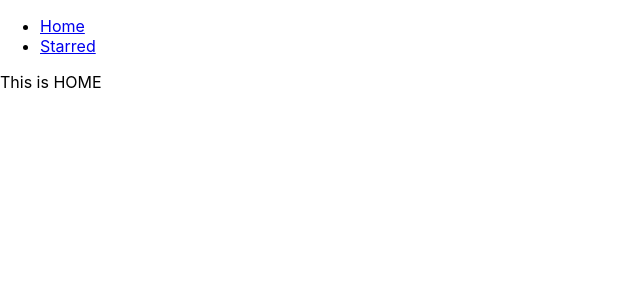
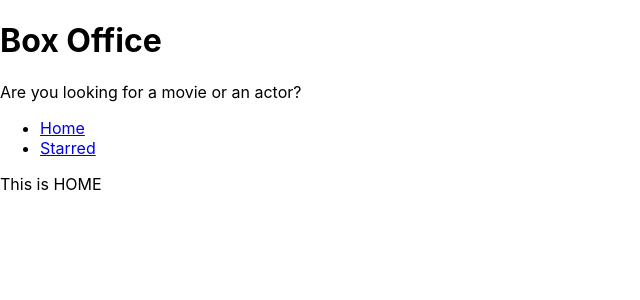
Before and after one commit to harshit-b/Box-Office, a React (Create React App) app: page / in a window 1280 px wide. Shown: the top 300 px of the page, without its empty margins (0-640 px from the left). Built offline with nearby package versions, Linux system fonts and the light colour scheme.

Commit message:
Added MainPageLayout

```diff
--- a/src/App.js
+++ b/src/App.js
@@ -1,13 +1,11 @@
 import React from 'react';
 import { Switch, Route } from 'react-router-dom';
-import Navs from './components/Navs';
 import Home from './pages/Home';
 import Starred from './pages/Starred';
 
 function App() {
   return (
     <div>
-      <Navs />
       <Switch>
         <Route exact path="/">
           <Home />
--- /dev/null
+++ b/src/components/MainPageLayout.js
@@ -0,0 +1,20 @@
+import React from 'react';
+import Navs from './Navs';
+import Title from './Title';
+
+const MainPageLayout = ({ children }) => {
+  return (
+    <div>
+      <Title
+        title="Box Office"
+        subtitle="Are you looking for a movie or an actor?"
+      />
+
+      <Navs />
+
+      {children}
+    </div>
+  );
+};
+
+export default MainPageLayout;
--- /dev/null
+++ b/src/components/Title.js
@@ -0,0 +1,12 @@
+import React from 'react';
+
+const Title = ({ title, subtitle }) => {
+  return (
+    <div>
+      <h1> {title} </h1>
+      <p> {subtitle} </p>
+    </div>
+  );
+};
+
+export default Title;
--- a/src/pages/Home.js
+++ b/src/pages/Home.js
@@ -1,7 +1,8 @@
 import React from 'react';
+import MainPageLayout from '../components/MainPageLayout';
 
 const Home = () => {
-  return <div>This is HOME</div>;
+  return <MainPageLayout>This is HOME</MainPageLayout>;
 };
 
 export default Home;
--- a/src/pages/Starred.js
+++ b/src/pages/Starred.js
@@ -1,7 +1,8 @@
 import React from 'react';
+import MainPageLayout from '../components/MainPageLayout';
 
 const Starred = () => {
-  return <div>This is STARRED</div>;
+  return <MainPageLayout>This is STARRED</MainPageLayout>;
 };
 
 export default Starred;
```
